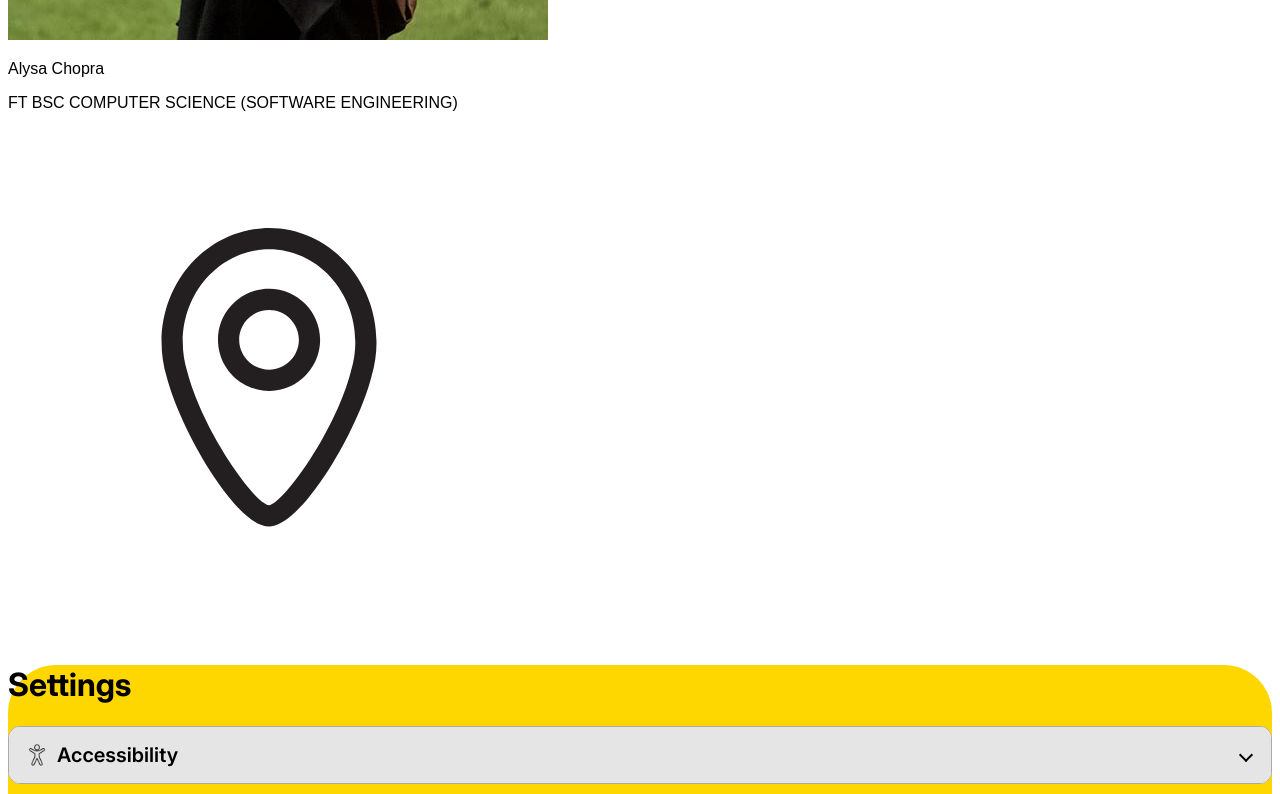
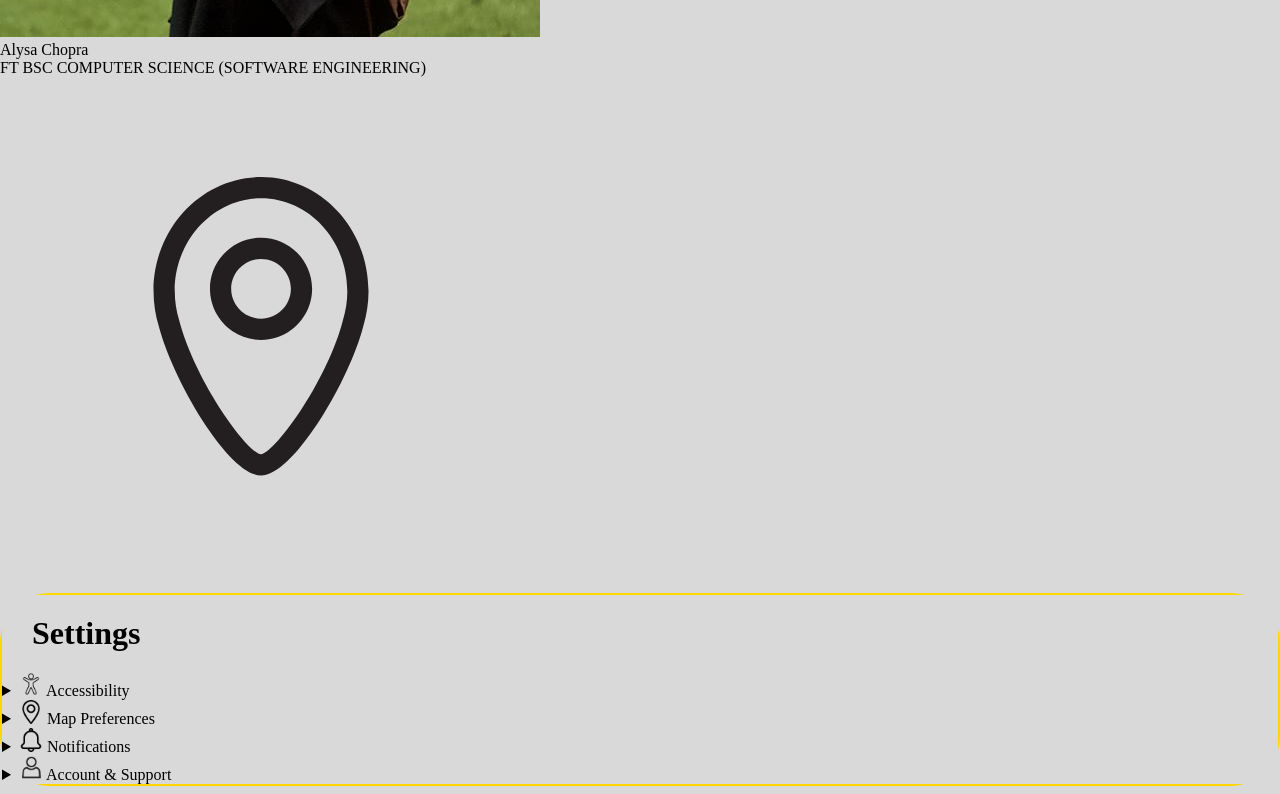
Before and after one commit to temivr/UniGuide, a plain HTML site: page settings.html in a window 1280 px wide. Shown: the part 580-1374 px from the top of the page. Drawn offline with Linux system fonts and the light colour scheme.

Commit message:
Yellow Title Card

```diff
--- a/style.css
+++ b/style.css
@@ -1,139 +1,28 @@
 /* Global*/
-
 * {
-    background-color: D9D9D9;
+    background-color: #D9D9D9;
+    margin: 0px;
 }
 
-@font-face {
-    font-family: "Inter";
-    src: url("assets/fonts/InterVariable.woff2") format("woff2");
-    font-weight: 100 900;
-    font-style: normal;
-    font-display: swap;
+/* 1. Simulating profile space */
+.profile {
+  height: 10rem;
 }
 
-body, button, input, select, link {
-    font-family: "Inter", Arial, sans-serif;
-}
-
-header {
-    font-family: Arial, Helvetica, sans-serif;
-}
-
-
-
-@media (min-width: 600px) {
-  .header {grid-area: 1 / span 6;}
-  .menu {grid-area: 2 / span 1;}
-  .content {grid-area: 2 / span 4;}
-  .facts {grid-area: 2 / span 1;}
-  .footer {grid-area: 3 / span 6;}
-}
-
-/*YELLOW TITLE CARD*/
+/* 2. Yellow Title Card */
 .title-card {
-    background-color: #FFD700;
+    background-color: #FFD7008C;
     border-style: hidden;
     border-radius: 3rem;
     height: auto;
     width: auto;
+    border-radius: 50px;
+    border: 2px solid #FFD700;
+
 }
 
-/*GREY SECTION CARD*/
-.section-card {
-    background-color: #D9D9D9;
-    border-style: hidden;
-    border-radius: 3rem;
+h1 {
+    background-color: transparent;
+    padding: 20px;
+    padding-left: 30px;
 }
-
-/* Home Page */
-
-/* Calendar */
-
-/* Settings */
-
-.settings-page details {
-    background-color: #D9D9D9;
-    padding: 16px;
-    margin-bottom: 12px;
-    border-radius: 12px;
-}
-
-.settings-page .settings-row {
-    display: flex;
-    justify-content: space-between;
-    /*align-items: center;*/
-    gap: 12px;
-    padding: 8px 0;
-    flex-wrap: wrap;
-}
-
-.settings-page summary {
-    font-size: 20px;
-    font-weight: 600;
-    cursor: pointer;
-    padding: 8px 0;
-}
-
-/*.settings-page {
-    max-width: 700px;
-    margin: 0 auto;
-    padding: 16px;
-    box-sizing: border-box;
-}*/
-
-.settings-page details > summary {
-    display: flex;
-    align-items: center;
-    gap: 8px;
-    list-style: none;
-    cursor: pointer;
-}
-
-.settings-page details > summary::-webkit-details-marker {
-    display: none;
-}
-
-.settings-page details > summary::after {
-    content: "";
-    width: 8px;
-    height: 8px;
-    flex-shrink: 0;
-    margin-left: auto;
-    margin-right: 4px;
-    border-right: 2px solid currentColor;
-    border-bottom: 2px solid currentColor;
-    transform: rotate(45deg);
-}
-
-.settings-page details[open] > summary::after {
-    transform: rotate(225deg);
-}
-
-.settings-page details {
-    background-color: white;
-    border: 1px solid #aaa;
-    border-radius: 12px;
-    padding: 0;
-}
-
-.settings-page details > summary {
-    background-color: #e5e5e5;
-    padding: 16px;
-    border-radius: 11px;
-}
-
-.settings-page details[open] > summary {
-    border-bottom: 1px solid #ccc;
-    border-bottom-left-radius: 0;
-    border-bottom-right-radius: 0;
-}
-
-.settings-page details > .settings-row {
-    padding-inline: 16px;
-}
-
-.settings-page .settings-icon {
-    flex-shrink: 0;
-    object-fit: contain;
-}
```
